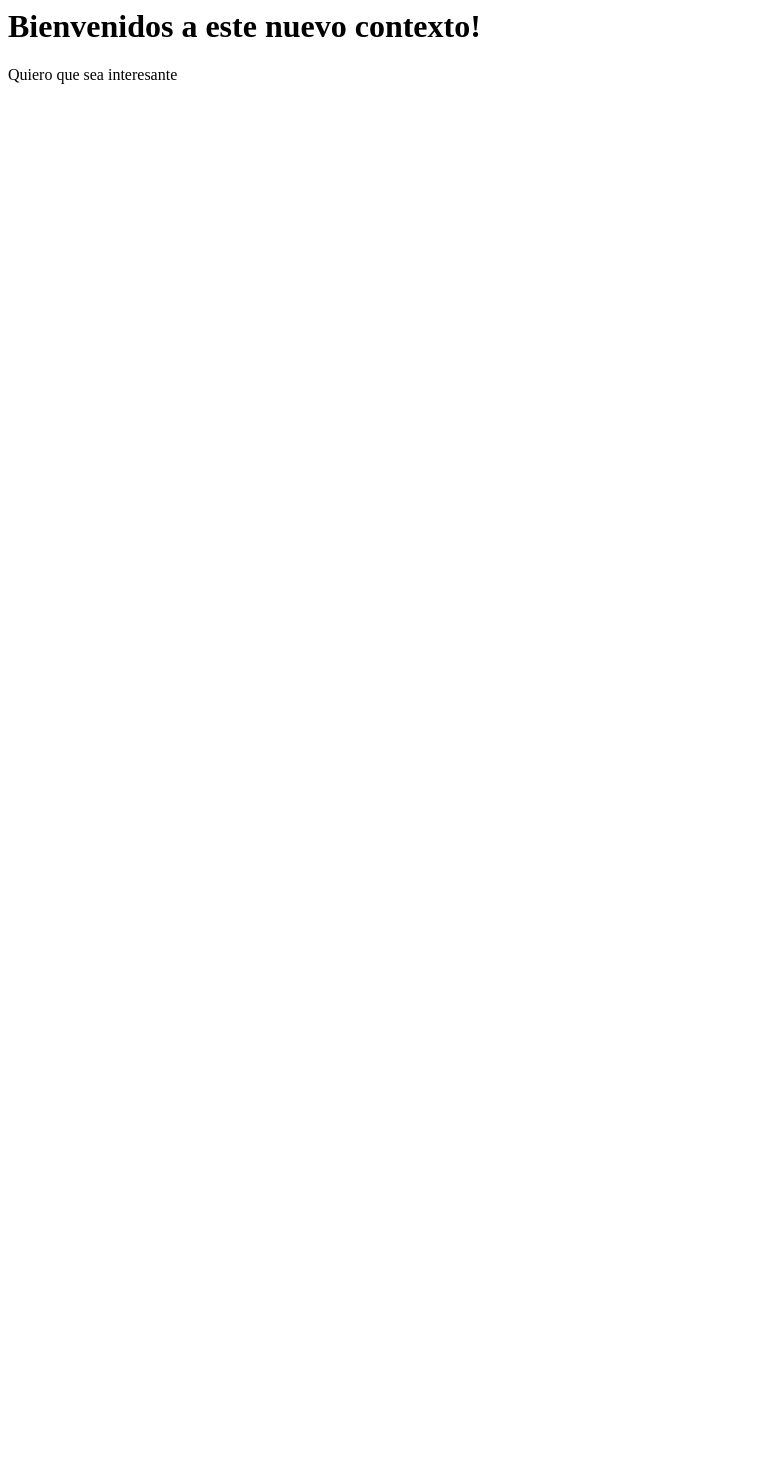
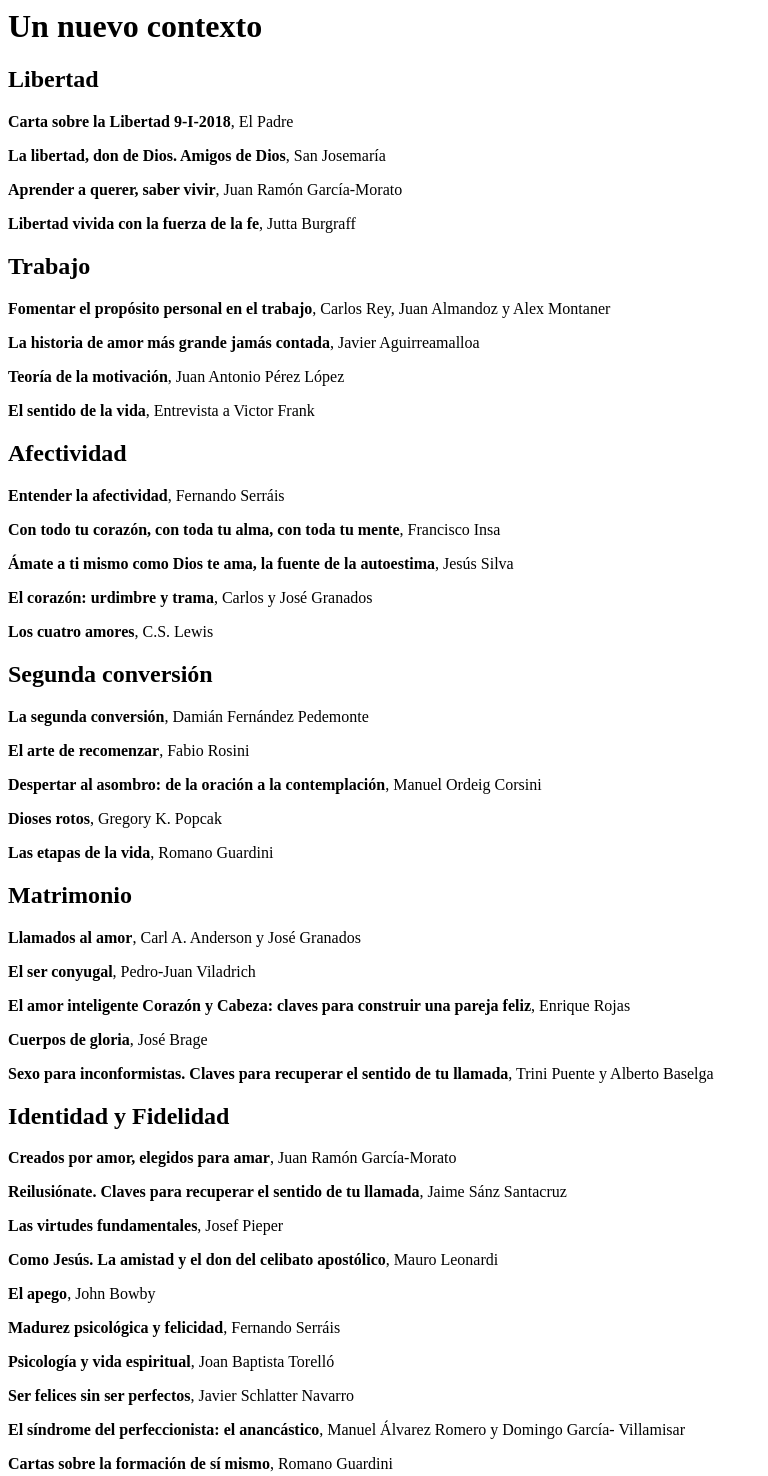
Before and after one commit to micasatlf/contexto, a plain HTML site: page index.html in a window 1280 px wide. Shown: the whole page, without its empty margins (0-768 px from the left). Before the commit the page ends 800 px from the top, so only its background shows below. Drawn offline with Linux system fonts and the light colour scheme.

Commit message:
Contenido inicial

```diff
--- a/index.html
+++ b/index.html
@@ -2,6 +2,49 @@
     <title></title>
 </head>
 <body>
-    <h1>Bienvenidos a este nuevo contexto!</h1>
-    <p>Quiero que sea interesante</p>
+    <h1>Un nuevo contexto</h1>
+    <h2>Libertad</h2>
+    <p><b>Carta sobre la Libertad 9-I-2018</b>, El Padre</p>
+    <p><b>La libertad, don de Dios. Amigos de Dios</b>, San Josemaría</p>
+    <p><b>Aprender a querer, saber vivir</b>, Juan Ramón García-Morato</p>
+    <p><b>Libertad vivida con la fuerza de la fe</b>, Jutta Burgraff</p>
+
+    <h2>Trabajo</h2>
+    <p><b>Fomentar el propósito personal en el trabajo</b>, Carlos Rey, Juan Almandoz y Alex Montaner</p>
+    <p><b>La historia de amor más grande jamás contada</b>, Javier Aguirreamalloa</p>
+    <p><b>Teoría de la motivación</b>, Juan Antonio Pérez López</p>
+    <p><b>El sentido de la vida</b>, Entrevista a Victor Frank</p>
+
+    <h2>Afectividad</h2>
+    <p><b>Entender la afectividad</b>, Fernando Serráis</p>
+    <p><b>Con todo tu corazón, con toda tu alma, con toda tu mente</b>, Francisco Insa</p>
+    <p><b>Ámate a ti mismo como Dios te ama, la fuente de la autoestima</b>, Jesús Silva</p>
+    <p><b>El corazón: urdimbre y trama</b>, Carlos y José Granados</p>
+    <p><b>Los cuatro amores</b>, C.S. Lewis</p>
+    <h2>Segunda conversión</h2>
+    <p><b>La segunda conversión</b>, Damián Fernández Pedemonte</p>
+    <p><b>El arte de recomenzar</b>, Fabio Rosini</p>
+    <p><b>Despertar al asombro: de la oración a la contemplación</b>, Manuel Ordeig Corsini</p>
+    <p><b>Dioses rotos</b>, Gregory K. Popcak</p>
+    <p><b>Las etapas de la vida</b>, Romano Guardini</p>
+
+    <h2>Matrimonio</h2>
+    <p><b>Llamados al amor</b>, Carl A. Anderson y José Granados</p>
+    <p><b>El ser conyugal</b>, Pedro-Juan Viladrich</p>
+    <p><b>El amor inteligente Corazón y Cabeza: claves para construir una pareja feliz</b>, Enrique Rojas</p>
+    <p><b>Cuerpos de gloria</b>, José Brage</p>
+    <p><b>Sexo para inconformistas. Claves para recuperar el sentido de tu llamada</b>, Trini Puente y Alberto Baselga</p>
+
+    <h2>Identidad y Fidelidad</h2>
+    <p><b>Creados por amor, elegidos para amar</b>, Juan Ramón García-Morato</p>
+    <p><b>Reilusiónate. Claves para recuperar el sentido de tu llamada</b>, Jaime Sánz Santacruz</p>
+    <p><b>Las virtudes fundamentales</b>, Josef Pieper</p>
+    <p><b>Como Jesús. La amistad y el don del celibato apostólico</b>, Mauro Leonardi</p>
+    <p><b>El apego</b>, John Bowby</p>
+    <p><b>Madurez psicológica y felicidad</b>, Fernando Serráis</p>
+    <p><b>Psicología y vida espiritual</b>, Joan Baptista Torelló</p>
+    <p><b>Ser felices sin ser perfectos</b>, Javier Schlatter Navarro</p>
+    <p><b>El síndrome del perfeccionista: el anancástico</b>, Manuel Álvarez Romero y Domingo García- Villamisar</p>
+    <p><b>Cartas sobre la formación de sí mismo</b>, Romano Guardini</p>
+
 </body>
```
